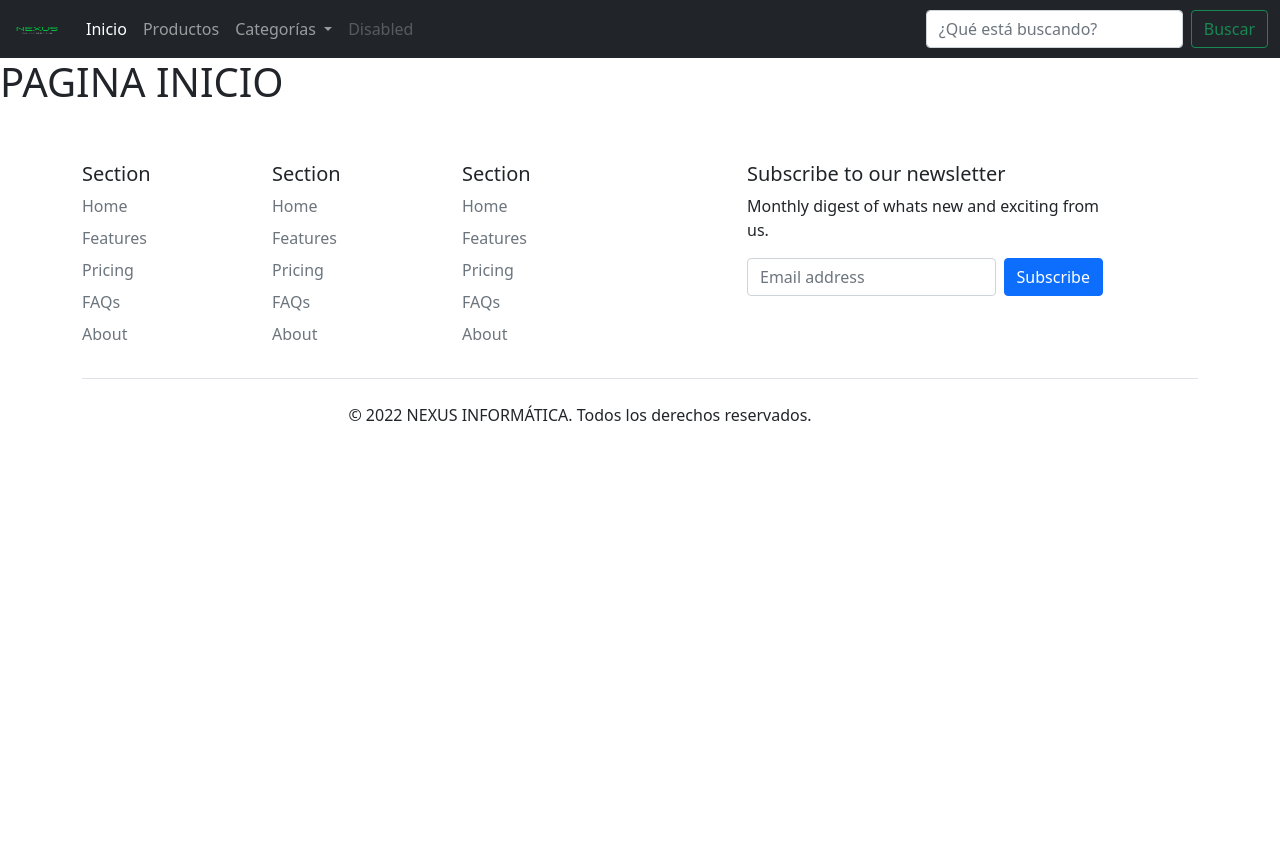
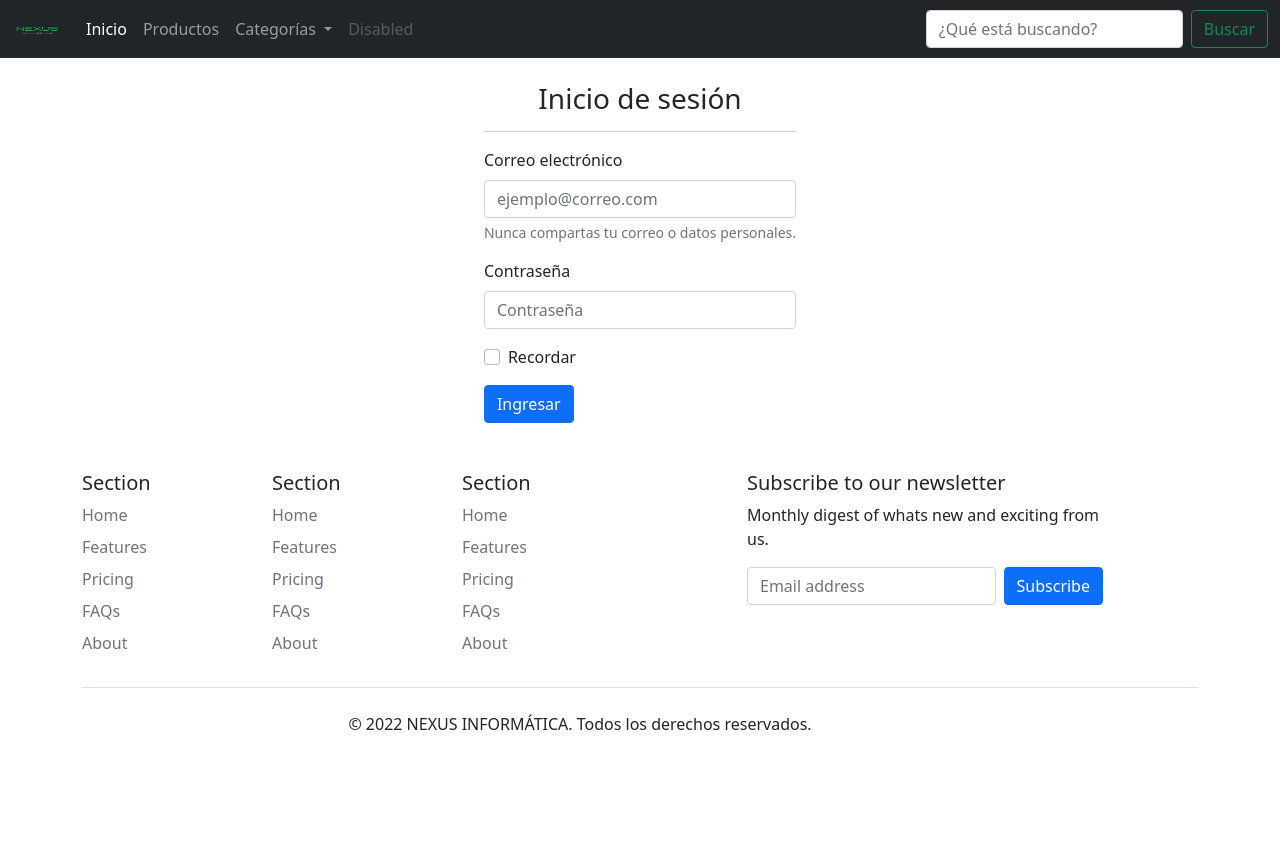
Before and after one commit to zma99/nexus, a Django app: template templates/login/login.html in a window 1280 px wide. Before the commit the page ends 421 px from the top, so only its background shows below. Run offline with Django 4.2, Linux system fonts and the light colour scheme; the template is opened without the code that fills it, so the values that code supplies are empty.

Commit message:
plantilla login, gitignore

```diff
--- a/nexus/urls.py
+++ b/nexus/urls.py
@@ -3,13 +3,14 @@ from django.contrib import admin
 from django.urls import path, re_path, include
 from django.conf.urls.static import static
 #from django.contrib.auth.views import login, logout_then_login
-from .views import index, productos, resultado_busqueda
+from .views import index, login, productos, resultado_busqueda
 
 urlpatterns = [
     path('admin/', admin.site.urls),
     path('', index, name="index"),
     path('productos/', productos, name="productos"),
     path('resultado/', resultado_busqueda, name="resultado_busqueda"),
+    path('login/', login, name="login"),
 ]
 
 urlpatterns += static(settings.MEDIA_URL, document_root=settings.MEDIA_ROOT)
--- a/nexus/views.py
+++ b/nexus/views.py
@@ -32,3 +32,9 @@ def resultado_busqueda(request):
         return render(request, 'resultado_busqueda.html', contexto)
     else:
         return render(request, 'sin_resultados.html')
+
+
+
+def login(request):
+
+    return render(request, 'login/login.html')
--- a/templates/login/login.html
+++ b/templates/login/login.html
@@ -1,7 +1,33 @@
 {% extends "base.html" %}
+
+{% block title %} LOGIN {% endblock title %}
+
+{% block link-productos %} productos {% endblock link-productos %}
 
 {% block contenido %}
 
-    <h1>PAGINA INICIO</h1>
+    <div class="container d-flex justify-content-center">
+        <div class="row">
+            <div class="col">
+                <br><h3 class="text-center">Inicio de sesión</h3><hr>
+                <form>
+                    <div class="mb-3">
+                      <label for="email" class="form-label">Correo electrónico</label>
+                      <input type="email" class="form-control" id="email" aria-describedby="emailHelp" placeholder="ejemplo@correo.com">
+                      <div id="emailHelp" class="form-text">Nunca compartas tu correo o datos personales.</div>
+                    </div>
+                    <div class="mb-3">
+                      <label for="contrasenia" class="form-label">Contraseña</label>
+                      <input type="password" class="form-control" id="contrasenia" placeholder="Contraseña">
+                    </div>
+                    <div class="mb-3 form-check">
+                      <input type="checkbox" class="form-check-input" id="check-1">
+                      <label class="form-check-label" for="check-1">Recordar</label>
+                    </div>
+                    <button type="submit" class="btn btn-primary">Ingresar</button>
+                  </form>
+            </div>
+        </div>
+    </div>
 
 {% endblock contenido %}
```
Also changed, not shown: 1 other file.
